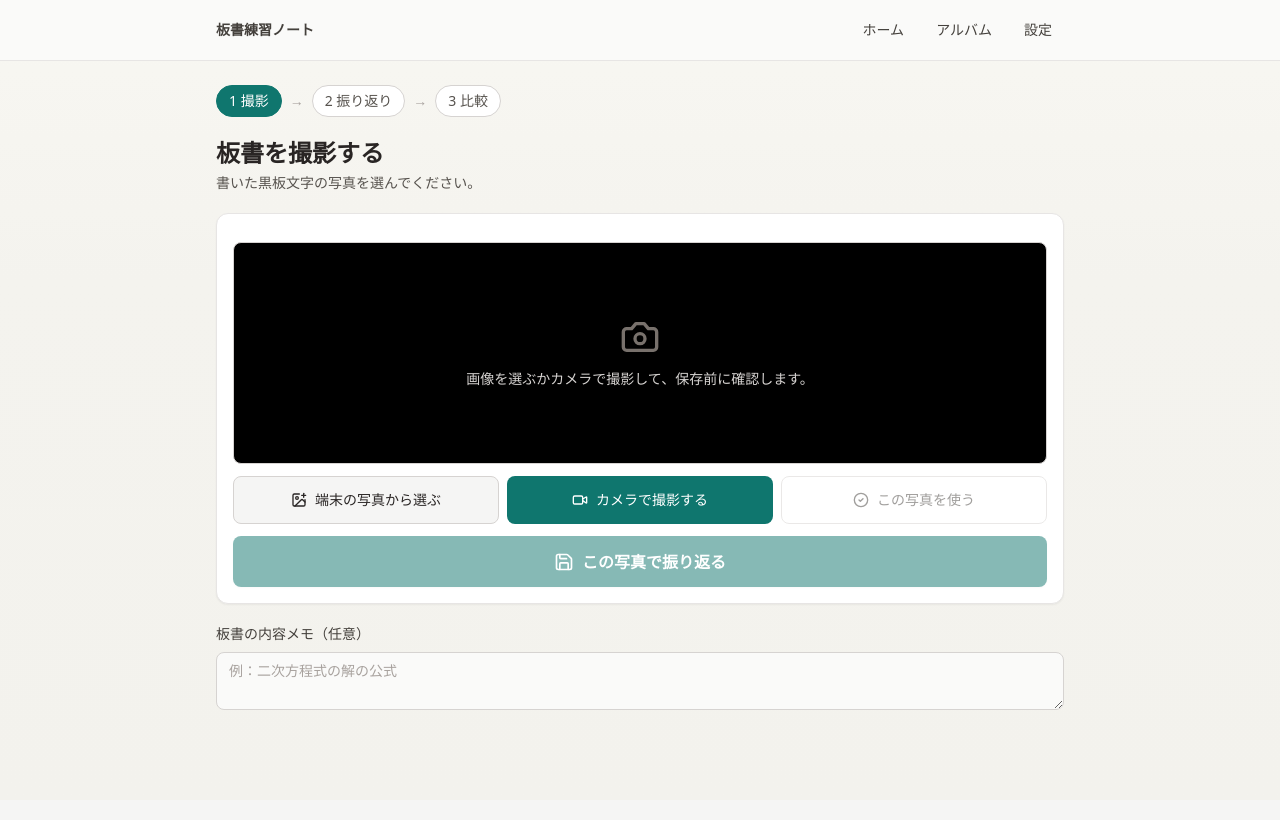
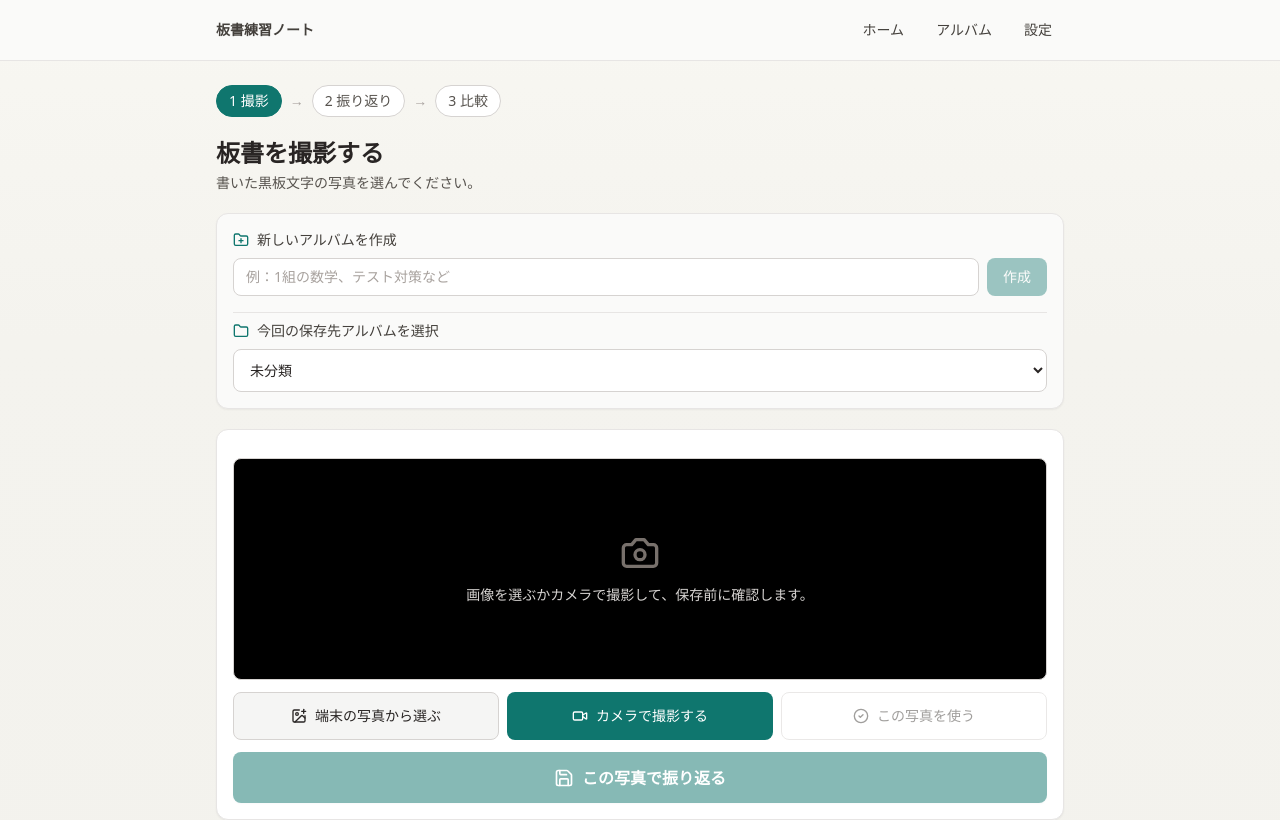
Before and after one commit to masato09-16/team20sai, a Next.js app in the folder frontend/: page /practice/new in a window 1280 px wide. Shown: the top 820 px of the page. Built offline with nearby package versions, Linux system fonts and the light colour scheme.

Commit message:
feat: 撮影画面へのアルバムUI完全統合と日時バグの修正

```diff
--- a/frontend/components/practice/PracticeNewScreen.tsx
+++ b/frontend/components/practice/PracticeNewScreen.tsx
@@ -2,7 +2,7 @@
 
 import { useCallback, useEffect, useRef, useState } from "react";
 import { useRouter } from "next/navigation";
-import { AlertCircle, Camera, CheckCircle2, ImagePlus, Loader2, Save, Video, VideoOff } from "lucide-react";
+import { AlertCircle, Camera, CheckCircle2, ImagePlus, Loader2, Save, Video, VideoOff, Folder, FolderPlus } from "lucide-react";
 
 import { analyzeBoardImage } from "@/lib/api/analyze";
 import { prepareImageForStorageAndAnalysis } from "@/lib/image/prepareImage";
@@ -48,9 +48,14 @@ export function PracticeNewScreen({ initialSessionId }: { initialSessionId?: str
   const [error, setError] = useState<string | null>(null);
   const [permissionDenied, setPermissionDenied] = useState(false);
 
-  // トリミング画面用に追加したステート
+  // トリミング画面用
   const [rawImageSrc, setRawImageSrc] = useState<string | null>(null);
   const [currentFilename, setCurrentFilename] = useState<string>("board.jpg");
+
+  // ★ アルバム機能用のステートを追加
+  const [albumOptions, setAlbumOptions] = useState<string[]>(["未分類"]);
+  const [selectedAlbum, setSelectedAlbum] = useState("未分類");
+  const [newAlbumName, setNewAlbumName] = useState("");
 
   const stopCamera = useCallback(() => {
     streamRef.current?.getTracks().forEach((t) => t.stop());
@@ -68,11 +73,26 @@ export function PracticeNewScreen({ initialSessionId }: { initialSessionId?: str
   useEffect(() => {
     mountedRef.current = true;
     let mounted = true;
+
+    // アルバム一覧をローカルストレージから読み込む
+    const savedAlbums = localStorage.getItem("bansho_albums");
+    if (savedAlbums) {
+      try {
+        setAlbumOptions(JSON.parse(savedAlbums));
+      } catch (e) {
+        console.error(e);
+      }
+    }
+
     const loadMemo = async () => {
       if (!initialSessionId) return;
       const session = await getSession(initialSessionId);
       if (!mounted) return;
       if (session?.memo) setMemo(session.memo);
+      // セッションに既存のアルバム名があればセットする
+      if (session && (session as any).albumName) {
+        setSelectedAlbum((session as any).albumName);
+      }
     };
     void loadMemo();
     return () => {
@@ -83,11 +103,26 @@ export function PracticeNewScreen({ initialSessionId }: { initialSessionId?: str
     };
   }, [initialSessionId, stopCamera]);
 
+  // ★ 新しいアルバムを追加する処理
+  const handleCreateAlbum = (e: React.FormEvent) => {
+    e.preventDefault();
+    const trimmed = newAlbumName.trim();
+    if (!trimmed) return;
+    if (albumOptions.includes(trimmed)) {
+      alert("そのアルバム名は既に存在します。");
+      return;
+    }
+    const updated = [...albumOptions, trimmed];
+    setAlbumOptions(updated);
+    localStorage.setItem("bansho_albums", JSON.stringify(updated));
+    setSelectedAlbum(trimmed);
+    setNewAlbumName("");
+  };
+
   const onPickFile = useCallback(() => {
     fileInputRef.current?.click();
   }, []);
 
-  // ファイルが選ばれたら、まずはトリミング画面に渡す
   const onFileChange = useCallback((e: React.ChangeEvent<HTMLInputElement>) => {
     const file = e.target.files?.[0];
     e.target.value = "";
@@ -134,7 +169,6 @@ export function PracticeNewScreen({ initialSessionId }: { initialSessionId?: str
     }
   }, [setPreview, stopCamera]);
 
-  // カメラ撮影した際も、まずはトリミング画面に回す
   const captureFromCamera = useCallback(async () => {
     const video = videoRef.current;
     const canvas = canvasRef.current;
@@ -166,7 +200,6 @@ export function PracticeNewScreen({ initialSessionId }: { initialSessionId?: str
     setRawImageSrc(URL.createObjectURL(blob));
   }, [stopCamera]);
 
-  // トリミング枠の確定ボタンを押したとき
   const handleCropComplete = useCallback((croppedBlob: Blob) => {
     setPendingImage({
       blob: croppedBlob,
@@ -178,7 +211,6 @@ export function PracticeNewScreen({ initialSessionId }: { initialSessionId?: str
     setRawImageSrc(null);
   }, [currentFilename, rawImageSrc, setPreview]);
 
-  // トリミングキャンセル時
   const handleCropCancel = useCallback(() => {
     if (rawImageSrc) URL.revokeObjectURL(rawImageSrc);
     setRawImageSrc(null);
@@ -197,8 +229,10 @@ export function PracticeNewScreen({ initialSessionId }: { initialSessionId?: str
       const existingSession = initialSessionId ? await getSession(initialSessionId) : null;
       let sessionId: string;
       let attempt: PracticeAttempt;
+
       if (existingSession) {
         await updateSessionMemo(existingSession.id, memo || null);
+        (existingSession as any).albumName = selectedAlbum;
         sessionId = existingSession.id;
         attempt = await createAttempt({
           sessionId: existingSession.id,
@@ -214,13 +248,38 @@ export function PracticeNewScreen({ initialSessionId }: { initialSessionId?: str
           originalFilename: pendingImage.filename,
         });
         sessionId = created.session.id;
+        (created.session as any).albumName = selectedAlbum;
         attempt = created.attempt;
       }
+
+      // 一覧画面と同期させるためにlocalStorageへ保存データを書き込む
+      const savedHistory = JSON.parse(localStorage.getItem("bansho_history") || "[]");
+      const scoreValue = 80; // 初期値
+      const newHistoryItem = {
+        id: sessionId,
+        albumName: selectedAlbum,
+        targetText: memo || "メモ未入力の練習",
+        recognizedText: "",
+        score: scoreValue,
+        imageUrl: "",
+        createdAt: new Date().toLocaleTimeString("ja-JP", { hour: "2-digit", minute: "2-digit" }),
+      };
+      localStorage.setItem("bansho_history", JSON.stringify([newHistoryItem, ...savedHistory]));
 
       await setAttemptAnalyzing(attempt.id);
       try {
         const result = await analyzeBoardImage(prepared.blob, pendingImage.filename || "board.jpg");
         await setAttemptCompleted({ attemptId: attempt.id, result, correctedText: null });
+
+        // 解析完了後にスコアと認識文字を同期
+        const updatedHistory = JSON.parse(localStorage.getItem("bansho_history") || "[]");
+        const found = updatedHistory.find((h: any) => h.id === sessionId);
+        if (found && result.scores) {
+          const v = Object.values(result.scores);
+          found.score = Math.round((v.reduce((a, b) => a + b, 0) / v.length) * 100);
+          found.recognizedText = result.recognized_text || "";
+          localStorage.setItem("bansho_history", JSON.stringify(updatedHistory));
+        }
       } catch (analysisErr) {
         await setAttemptError(attempt.id, toUserMessage(analysisErr));
       }
@@ -228,9 +287,9 @@ export function PracticeNewScreen({ initialSessionId }: { initialSessionId?: str
     } catch (e) {
       setError(toUserMessage(e));
     } finally {
-      setIsBusy(false);
+      if (mountedRef.current) setIsBusy(false);
     }
-  }, [initialSessionId, memo, pendingImage, router]);
+  }, [initialSessionId, memo, pendingImage, router, selectedAlbum]);
 
   const resetPendingOnly = useCallback(() => {
     setPendingImage(null);
@@ -249,6 +308,52 @@ export function PracticeNewScreen({ initialSessionId }: { initialSessionId?: str
           {hasSelectedImage ? "写真を確認して、今回の振り返りへ進みましょう。" : "書いた黒板文字の写真を選んでください。"}
         </p>
       </header>
+
+      {/* ★★★ 自由アルバム作成＆選択UI ★★★ */}
+      <div className="space-y-4 rounded-xl border border-stone-200 bg-stone-50 p-4 shadow-sm">
+        <form onSubmit={handleCreateAlbum} className="space-y-2">
+          <label htmlFor="new-album-input" className="flex items-center gap-2 text-sm font-medium text-stone-700">
+            <FolderPlus className="h-4 w-4 text-teal-700" />
+            新しいアルバムを作成
+          </label>
+          <div className="flex gap-2">
+            <input
+              id="new-album-input"
+              type="text"
+              value={newAlbumName}
+              onChange={(e) => setNewAlbumName(e.target.value)}
+              placeholder="例：1組の数学、テスト対策など"
+              className="flex-1 rounded-lg border border-stone-300 bg-white px-3 py-2 text-sm text-stone-800 placeholder:text-stone-400 focus:border-teal-600 focus:outline-none"
+              disabled={isBusy}
+            />
+            <button
+              type="submit"
+              disabled={!newAlbumName.trim() || isBusy}
+              className="rounded-lg bg-teal-700 px-4 py-2 text-sm font-medium text-white transition hover:bg-teal-600 disabled:opacity-40"
+            >
+              作成
+            </button>
+          </div>
+        </form>
+
+        <div className="space-y-2 pt-2 border-t border-stone-200">
+          <label htmlFor="album-select" className="flex items-center gap-2 text-sm font-medium text-stone-700">
+            <Folder className="h-4 w-4 text-teal-700" />
+            今回の保存先アルバムを選択
+          </label>
+          <select
+            id="album-select"
+            value={selectedAlbum}
+            onChange={(e) => setSelectedAlbum(e.target.value)}
+            className="w-full rounded-lg border border-stone-300 bg-white px-3 py-2.5 text-sm text-stone-800 focus:border-teal-600 focus:outline-none"
+            disabled={isBusy}
+          >
+            {albumOptions.map((album) => (
+              <option key={album} value={album}>{album}</option>
+            ))}
+          </select>
+        </div>
+      </div>
 
       <div className="space-y-3 rounded-xl border border-stone-200 bg-white p-4 shadow-sm">
         <input
@@ -383,7 +488,6 @@ export function PracticeNewScreen({ initialSessionId }: { initialSessionId?: str
         </p>
       ) : null}
 
-      {/* トリミング用画像がある場合のみ、モーダルとしてポップアップ表示 */}
       {rawImageSrc && (
         <ImageCropper
           imageSrc={rawImageSrc}
```
